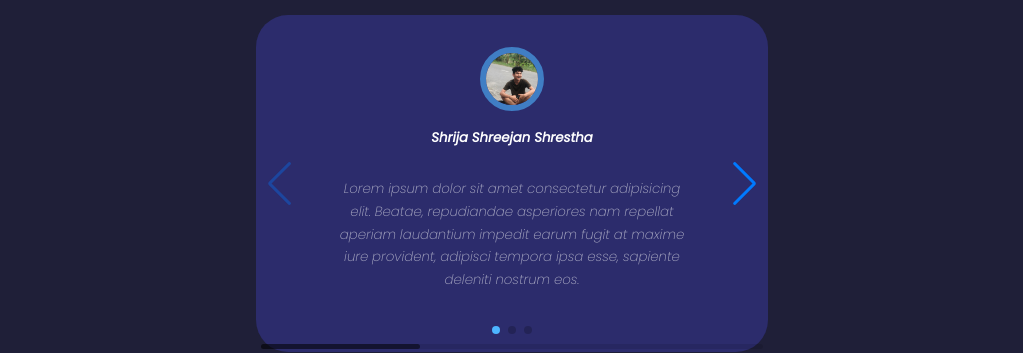
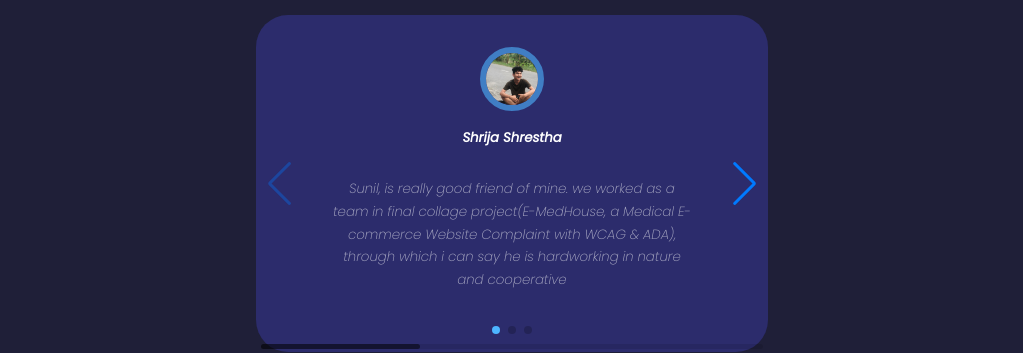
Before and after one commit to Sunilstha23/Portfolio-react, a React (Create React App) app: page / in a window 1280 px wide. Shown: the part 2980-3333 px from the top of the page, without its empty margins (128-1151 px from the left). Built offline with nearby package versions, Linux system fonts and the light colour scheme; a web font is replaced by a local one.

Commit message:
changing testimonials

```diff
--- a/package.json
+++ b/package.json
@@ -13,13 +13,13 @@
     "react": "^18.0.0",
     "react-dom": "^18.0.0",
     "react-icons": "^4.3.1",
-    "react-scripts": "5.0.1",
+    "react-scripts": "^2.1.3",
     "swiper": "^8.1.1",
     "web-vitals": "^2.1.4"
   },
   "scripts": {
-    "predeploy":"npm run build",
-    "deploy":"gh-pages -d build",
+    "predeploy": "npm run build",
+    "deploy": "gh-pages -d build",
     "start": "react-scripts start",
     "build": "react-scripts build",
     "test": "react-scripts test",
--- a/src/components/testimonials/Testimonials.jsx
+++ b/src/components/testimonials/Testimonials.jsx
@@ -16,8 +16,8 @@ import 'swiper/css/scrollbar';
 
 const data = [{
   avatar: AVTR1,
-  name: 'Shrija Shreejan Shrestha',
-  review: 'Lorem ipsum dolor sit amet consectetur adipisicing elit. Beatae, repudiandae asperiores nam repellat aperiam laudantium impedit earum fugit at maxime iure provident, adipisci tempora ipsa esse, sapiente deleniti nostrum eos.',
+  name: 'Shrija Shrestha',
+  review: 'Sunil, is really good friend of mine. we worked as a team in final collage project(E-MedHouse, a Medical E-commerce Website Complaint with WCAG & ADA), through which i can say he is hardworking in nature and cooperative ',
 },
   {
   avatar: AVTR1,
```
Also changed, not shown: 2 other files (tests, documents, lock files or other folders).
